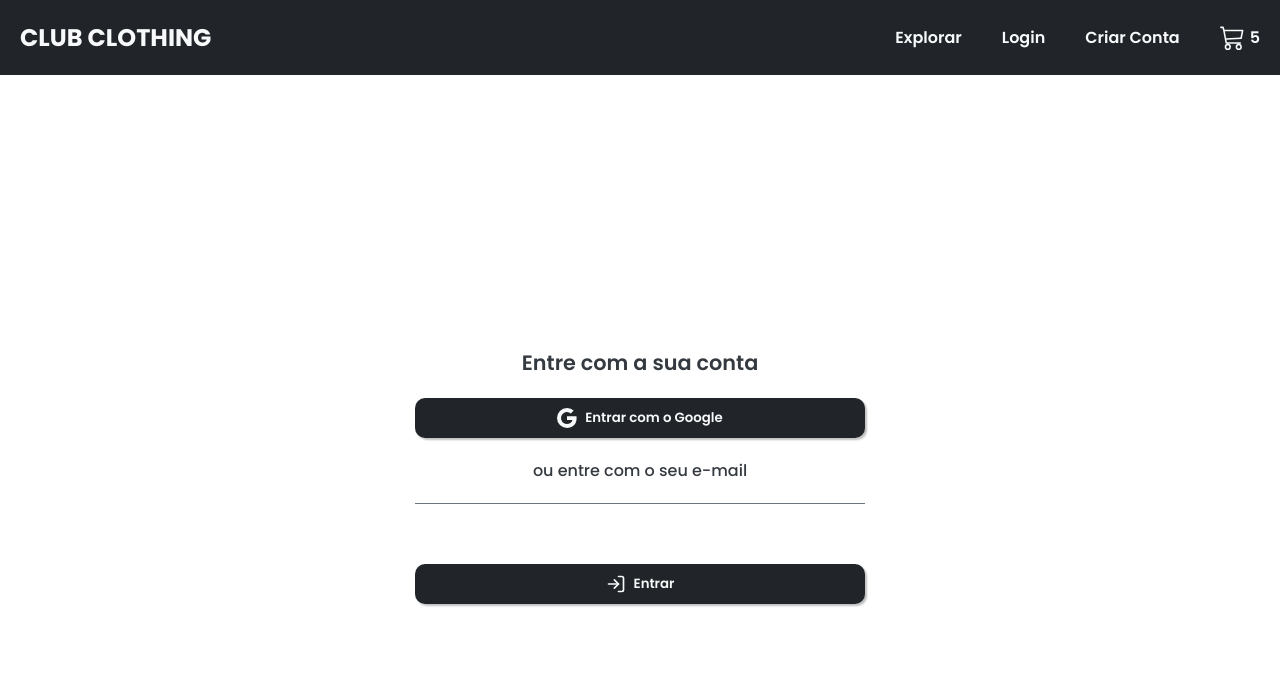
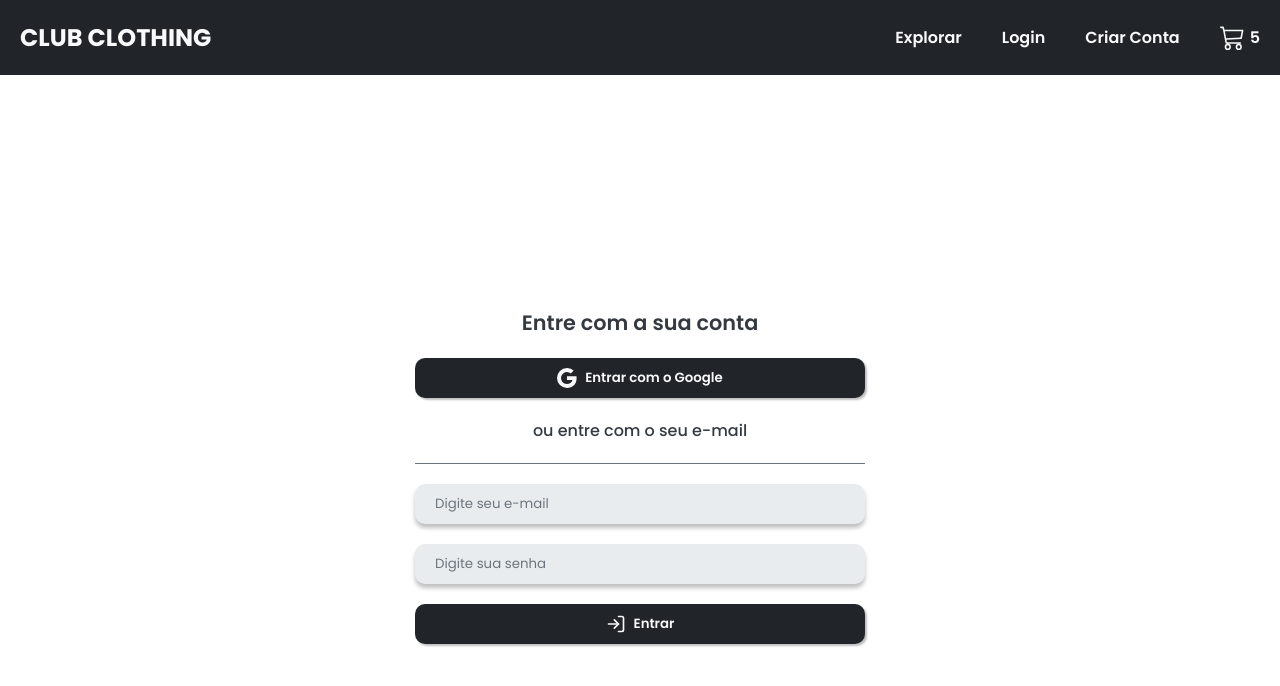
Before and after one commit to duduzinmuller/eccomerce-frontend, a React (Create React App) app: page /login in a window 1280 px wide. Shown: the top 686 px of the page. Built offline with nearby package versions, Linux system fonts and the light colour scheme; no server answers.

Commit message:
feat: add Custom Input to Login Page

```diff
--- a/src/pages/login/login.page.tsx
+++ b/src/pages/login/login.page.tsx
@@ -11,6 +11,7 @@
   LoginInputContainer,
   LoginSubtitle
 } from './login.styles'
+import CustomInput from '../../components/custom-input/custom-input.component'
 
 const LoginPage = () => {
   return (
@@ -28,8 +29,12 @@
 
           <LoginSubtitle>ou entre com o seu e-mail</LoginSubtitle>
 
-          <LoginInputContainer></LoginInputContainer>
-          <LoginInputContainer></LoginInputContainer>
+          <LoginInputContainer>
+            <CustomInput placeholder='Digite seu e-mail' />
+          </LoginInputContainer>
+          <LoginInputContainer>
+            <CustomInput placeholder='Digite sua senha' type='password' />
+          </LoginInputContainer>
 
           <CustomButton startIcon={<FiLogIn size={20} />}>Entrar</CustomButton>
         </LoginContent>
```
